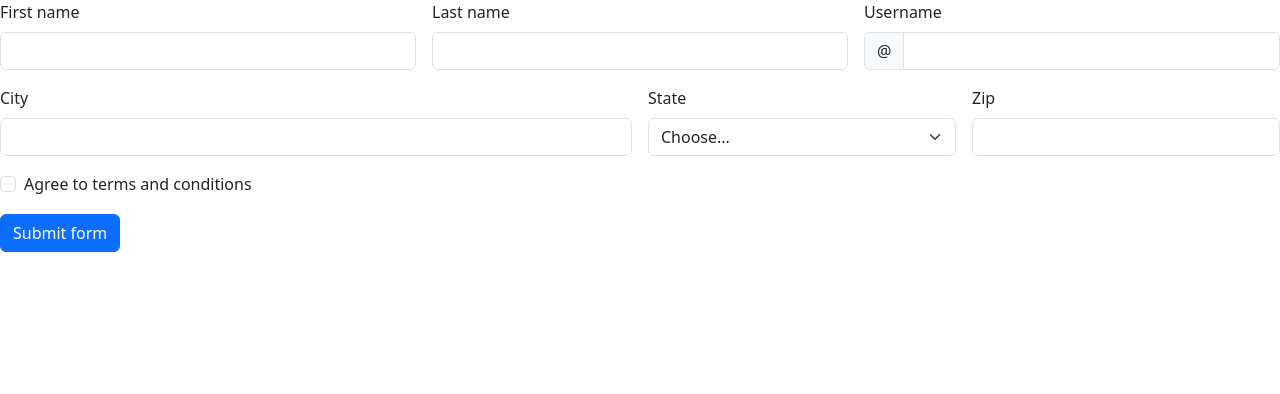
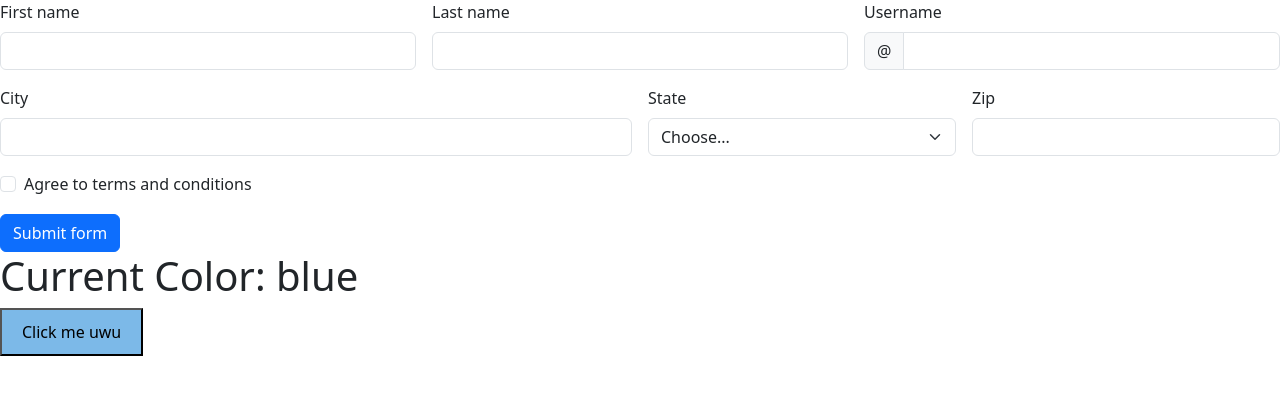
Before and after one commit to mathiashuygen/reactTest, a React (Vite) app in the folder reactTest/: page / in a window 1280 px wide. Shown: the top 394 px of the page. Built offline with nearby package versions, Linux system fonts and the light colour scheme.

Commit message:
rainbow button added
yeey

```diff
--- a/reactTest/package.json
+++ b/reactTest/package.json
@@ -24,6 +24,6 @@
     "globals": "^15.9.0",
     "typescript": "^5.5.3",
     "typescript-eslint": "^8.0.1",
-    "vite": "^5.4.1"
+    "vite": "^5.4.8"
   }
 }
--- a/reactTest/src/App.tsx
+++ b/reactTest/src/App.tsx
@@ -5,7 +5,8 @@ import ListGroup from './components/Listgroup';
 
 function App(){
 	const name = 'Mathias';
-	return <div> <ListGroup/> </div>;
+	return ( <div> <div> <ListGroup/> </div><div><Message/> </div> </div>
+);
 
 }
 
--- a/reactTest/src/Message.tsx
+++ b/reactTest/src/Message.tsx
@@ -1,5 +1,32 @@
+import { useState } from "react";
+
+const colors = [
+	{title: 'blue', id: '#7CB9E8'},
+	{title: 'indigo', id: '#4B0082'},
+	{title: 'gold', id: '#FEBE10'}
+];
+
 function Message() {
-	return <h1>Hello world </h1>;
+
+	const [colorCount, setColor] = useState(0);
+
+	function MyButton() {
+		function handleClick() {
+			const newColorCount = (colorCount + 1) % colors.length;
+			setColor(newColorCount);
+		}
+		return (
+			<button style={{backgroundColor: colors[colorCount].id, padding: "10px 20px", color: "#000"}} onClick={handleClick}> Click me uwu</button>
+		);
+	}
+
+	return (
+		<div>
+		<h1>Current Color: {colors[colorCount].title}</h1>
+		<MyButton />
+		</div>
+	);
+
 }
 
 export default Message;
```
Also changed, not shown: 1 other file (tests, documents, lock files or other folders).
